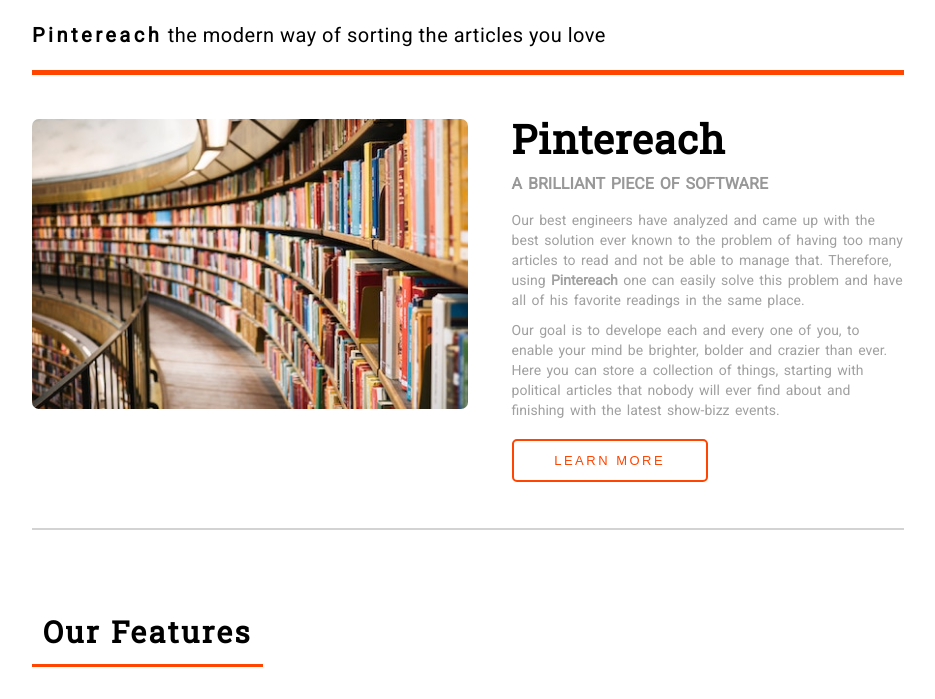
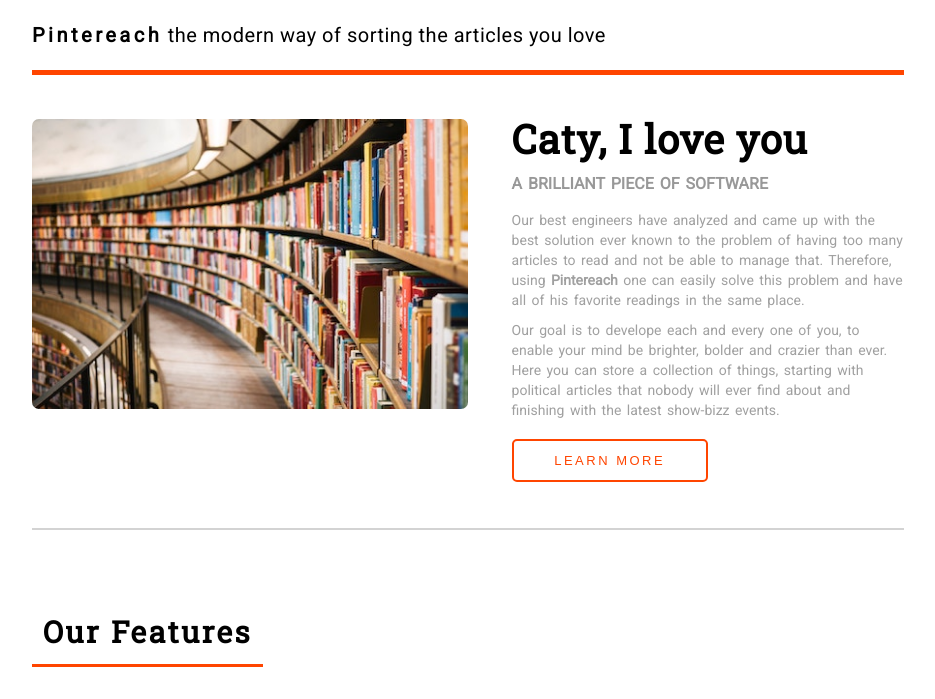
Before and after one commit to justman00/Pintereach-landing-page, a plain HTML site: page index.html in a window 1280 px wide. Shown: the part 66-765 px from the top of the page, without its empty margins (172-1107 px from the left). Drawn offline with nearby package versions, Linux system fonts and the light colour scheme.

Commit message:
gift for gf

```diff
--- a/index.html
+++ b/index.html
@@ -56,7 +56,7 @@
             <img src="img/susan-yin-647448-unsplash.jpg" alt="Reading img" />
           </div>
           <div class="primary-description">
-            <h1>Pintereach</h1>
+            <h1>Caty, I love you</h1>
             <p class="small-text">A BRILLIANT PIECE OF SOFTWARE</p>
             <p>
               Our best engineers have analyzed and came up with the best
```
